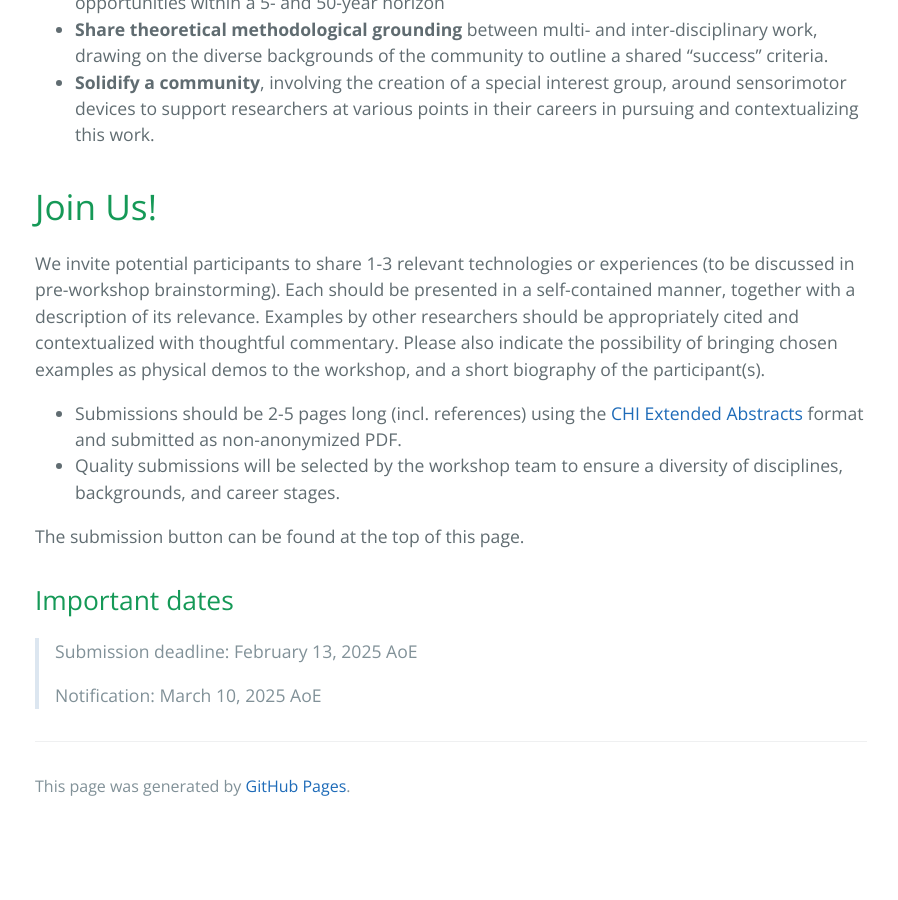
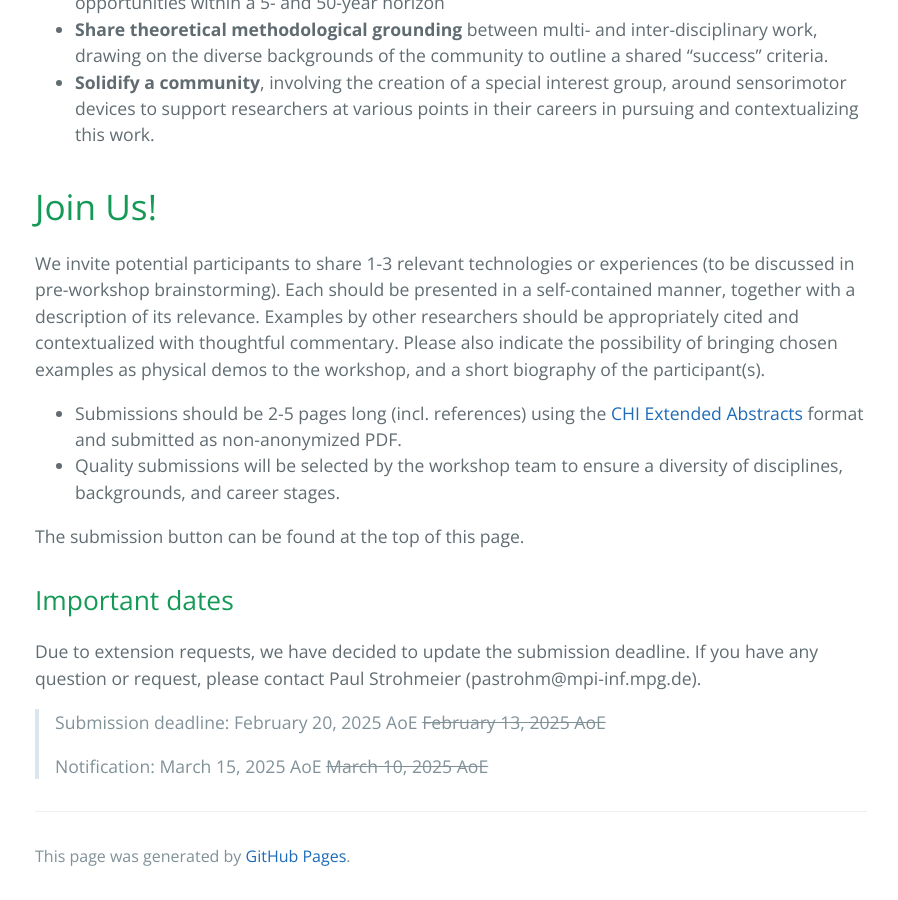
Before and after one commit to sensorimotordevices/sensorimotordevices.github.io, a Jekyll site: the page built from index.md, in a window 1280 px wide and 900 px high, scrolled down 1481 px. Shown: the whole window, without its empty margins (189-1087 px from the left). Built offline with Jekyll 4.4.1, drawn with Linux system fonts in a browser that asks for light colours; before the commit the page ends 2311 px from its top, so only the background shows below that.

Commit message:
new deadline

```diff
--- a/index.md
+++ b/index.md
@@ -31,7 +31,8 @@ The submission button can be found at the top of this page.
 
 
 ## Important dates
+Due to extension requests, we have decided to update the submission deadline. If you have any question or request, please contact Paul Strohmeier (pastrohm@mpi-inf.mpg.de).
 
-> Submission deadline: February 13, 2025 AoE
+> Submission deadline: February 20, 2025 AoE ~~February 13, 2025 AoE~~
 >
-> Notification: March 10, 2025 AoE
+> Notification: March 15, 2025 AoE ~~March 10, 2025 AoE~~
```
